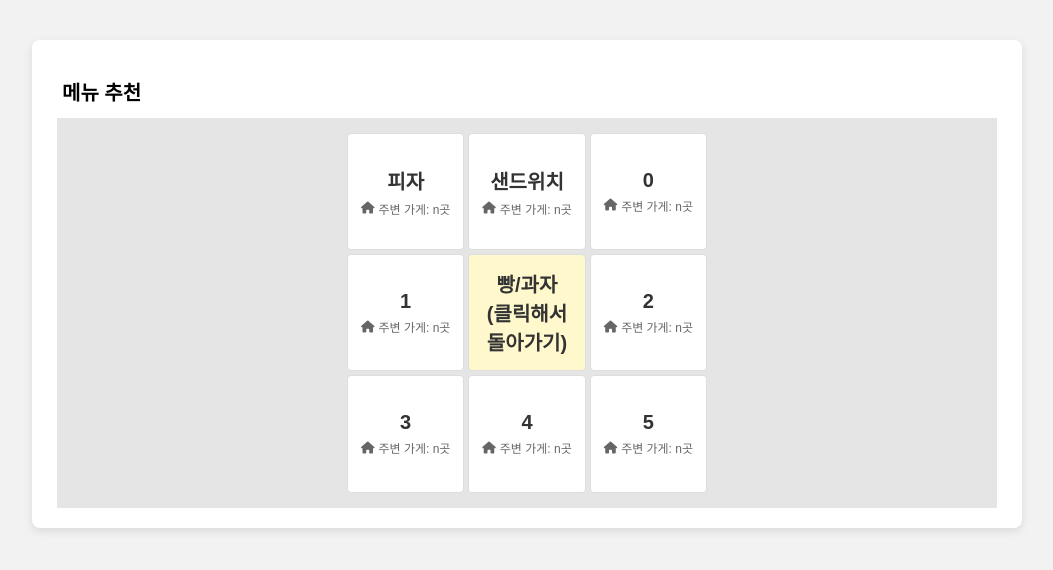
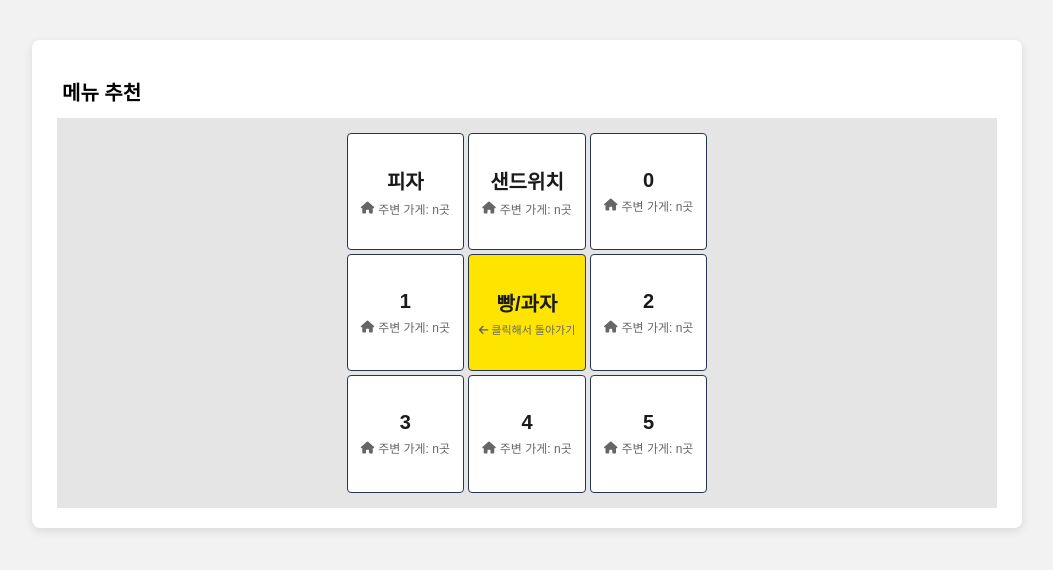
Before and after one commit to any-idea-for-lunch/any-idea-for-lunch-frontend, a plain HTML site: page index.html in a window 1280 px wide. Both pictures are taken after a click on the element "빵/과자". Shown: the whole page, without its empty margins (113-1166 px from the left). Drawn offline with Linux system fonts and the light colour scheme.

Commit message:
feat:색상글자크기변경

```diff
--- a/script.js
+++ b/script.js
@@ -31,11 +31,15 @@ function renderTiles() {
     if (i === 4) {
       tile.classList.add("center");
       if (depth === 0) {
-        tile.innerHTML = `<span class="main">메뉴 추천</span>`;
-      } else {
-        tile.innerHTML = `<span class="main">${selectedValue}<br>(클릭해서 돌아가기)</span>`;
-        tile.onclick = goBack;
-      }
+  tile.innerHTML = `<span class="main">메뉴 추천</span>`;
+} else {
+  tile.innerHTML = `
+    <span class="main">${selectedValue}</span>
+    <span class="small-text"><i class="fas fa-arrow-left"></i> 클릭해서 돌아가기</span>
+  `;
+  tile.onclick = goBack;
+}
+
       grid.appendChild(tile);
       continue;
     }
--- a/style.css
+++ b/style.css
@@ -43,7 +43,7 @@ body {
 
 .tile {
   background: #ffffff;
-  border: 1px solid #ddd;
+  border: 1px solid #273552;
   border-radius: 4px;
   display: flex;
   flex-direction: column;
@@ -52,7 +52,7 @@ body {
   padding: 10px;
   font-size: 15px;
   font-weight: 500;
-  color: #333;
+  color: #1a1a1c;
   cursor: pointer;
   transition: transform 0.18s ease, background 0.18s ease, box-shadow 0.18s ease;
   text-align: center;
@@ -61,12 +61,12 @@ body {
 
 .tile:hover {
   transform: scale(1.05);
-  background: rgba(243, 239, 239, 0.85);
+  background: rgba(239, 239, 243, 0.884);
   box-shadow: 0 6px 18px rgba(0,0,0,0.12);
 }
 
 .tile.center {
-  background: #fff8cc;
+  background: #fee500;
   font-weight: 700;
 }
 
@@ -85,6 +85,14 @@ body {
   gap: 4px;
 }
 
+.small-text {
+  font-size: 11px;
+  font-weight: 400;
+  color: #666;
+  display: block; /* 줄 바꿈 유지 */
+  margin-top: 4px;
+  white-space: nowrap;
+}
 
 .map-store-section {
   display: none;             /* 처음엔 숨김 */
```
